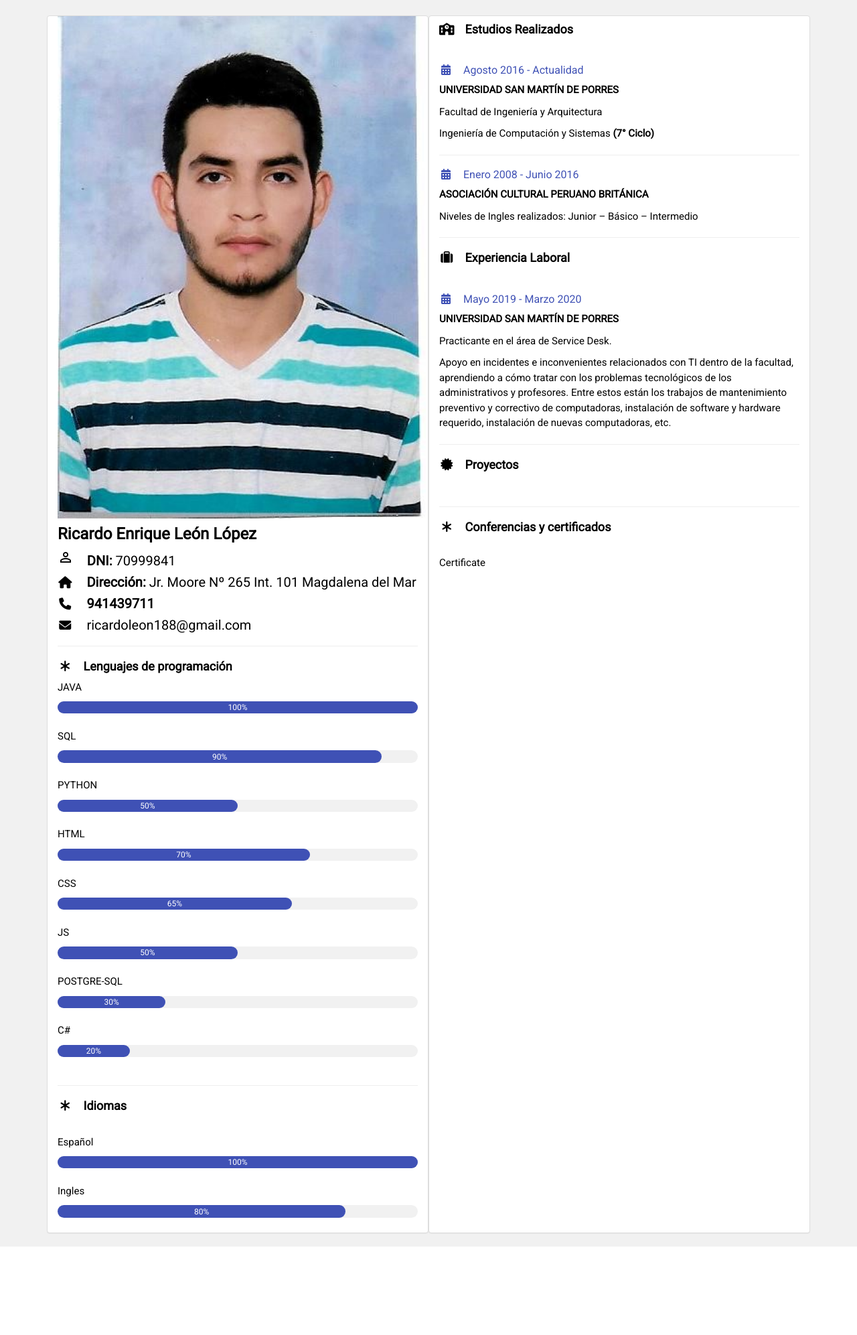
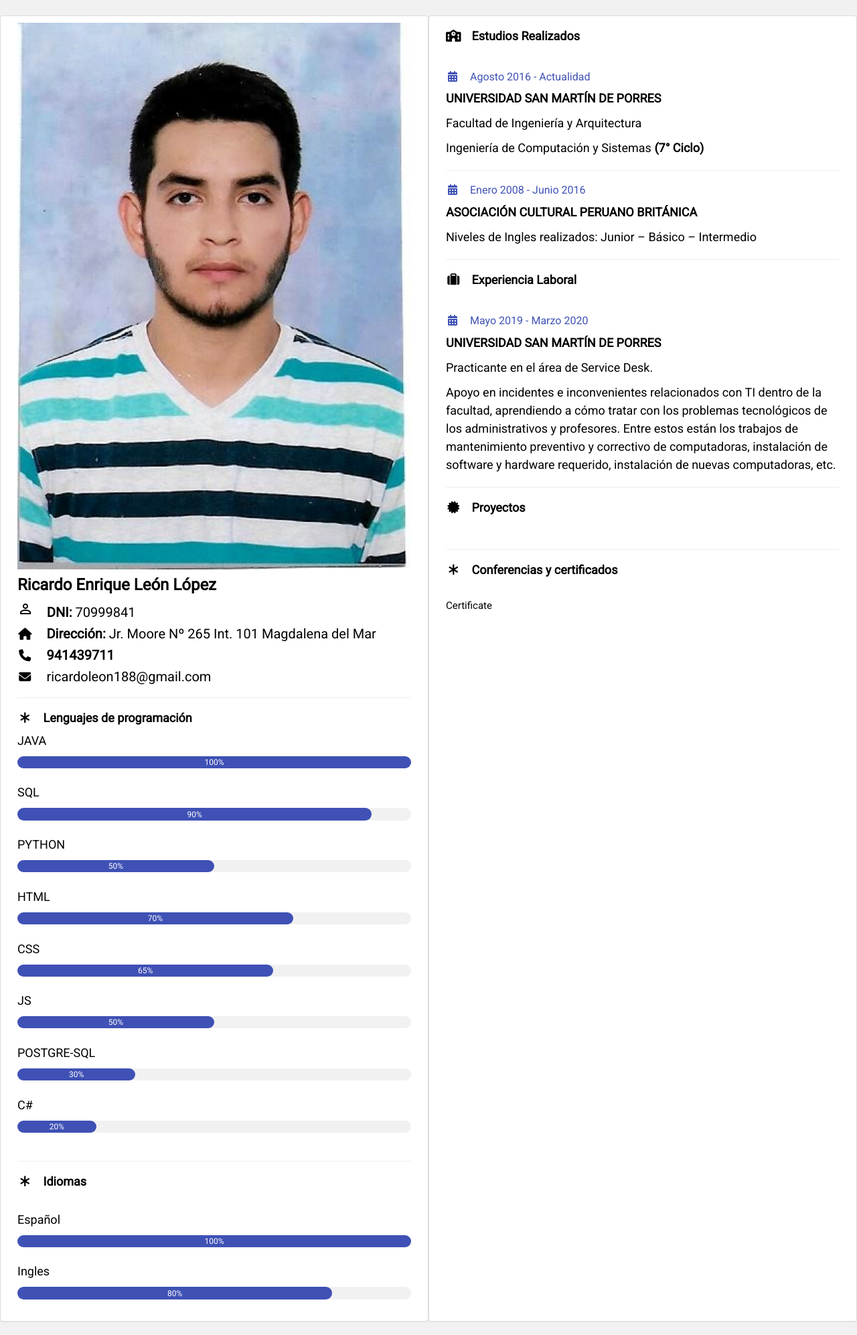
Before and after one commit to richard-usmp/ricardo-cv, a PHP site: page / in a window 1280 px wide. Shown: the whole page at 67% size. Before the commit the page ends 1861 px from the top, so only its background shows below. Run offline with PHP 8.4, Linux system fonts and the light colour scheme; some libraries are stand-ins or nearby versions.

Commit message:
container arreglado

```diff
--- a/index.php
+++ b/index.php
@@ -15,13 +15,25 @@
 <body class="w3-light-grey">
     <style>
         html,body,h1,h2,h3,h4,h5,h6 {font-family: "Roboto", sans-serif}
+        .responsive {
+            width: 100%;
+            height: auto;
+        }
+        .panel{
+            display: flex;
+            justify-content: center;
+            padding: 10px;
+        }
+        p{
+            font-size:large;
+        }
     </style>
-    <div class="container">
+    <div class="container-fluid">
         <br>
         <div class="row row-cols-2">
-            <div class="panel panel-default">
+            <div class="panel panel-default" class="panel">
                 <div class="col"> <!--(1)-->
-                    <img src="img\foto.jpg" height="750" width="550">
+                    <img src="img\foto.jpg" class="responsive" height="750" width="550">
                     <h3><b>Ricardo Enrique León López</b></h3>
                     <h4><i class="material-icons">perm_identity</i></i> <b>&nbsp;&nbsp;&nbsp;DNI:</b> 70999841</h4>
 	                <h4><i class="fa fa-home fa-fw w3-margin-right w3-large"></i> <b>Dirección:</b> Jr. Moore Nº 265 Int. 101 Magdalena del Mar</h4>
```
